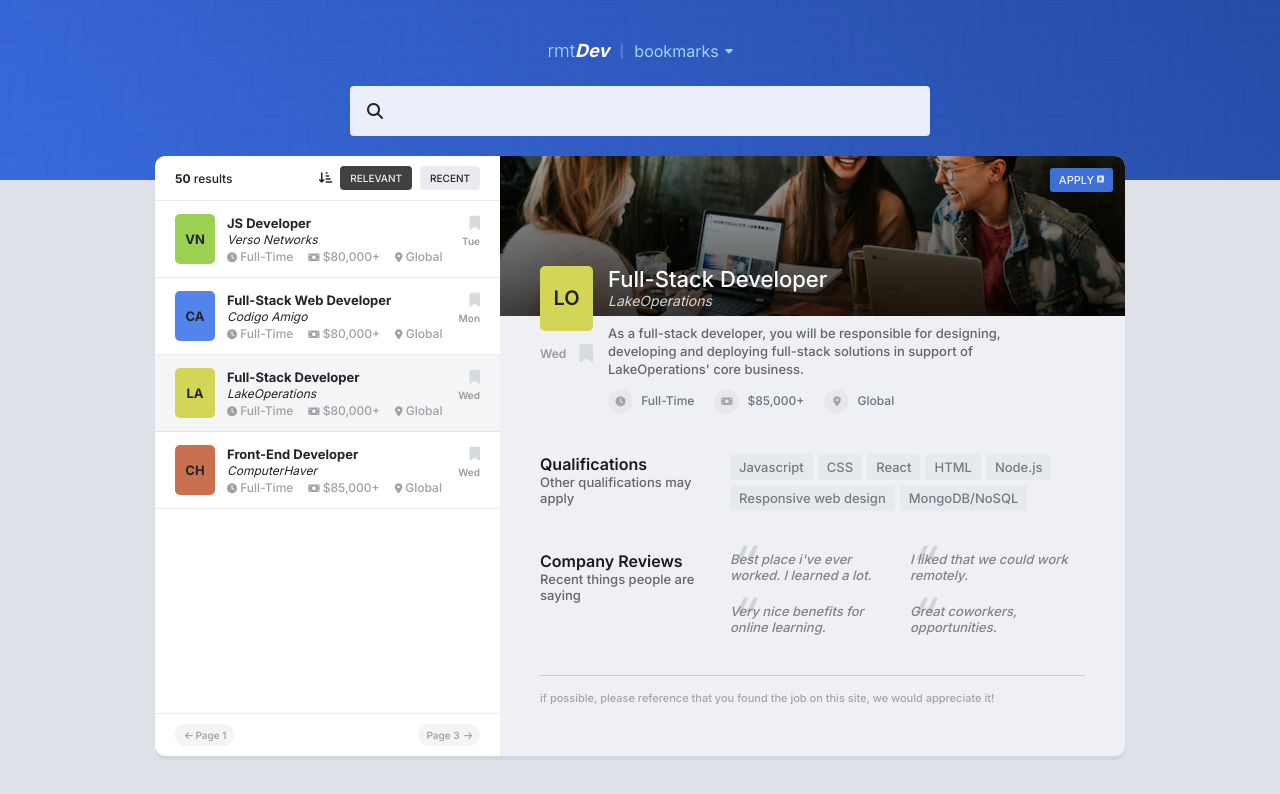
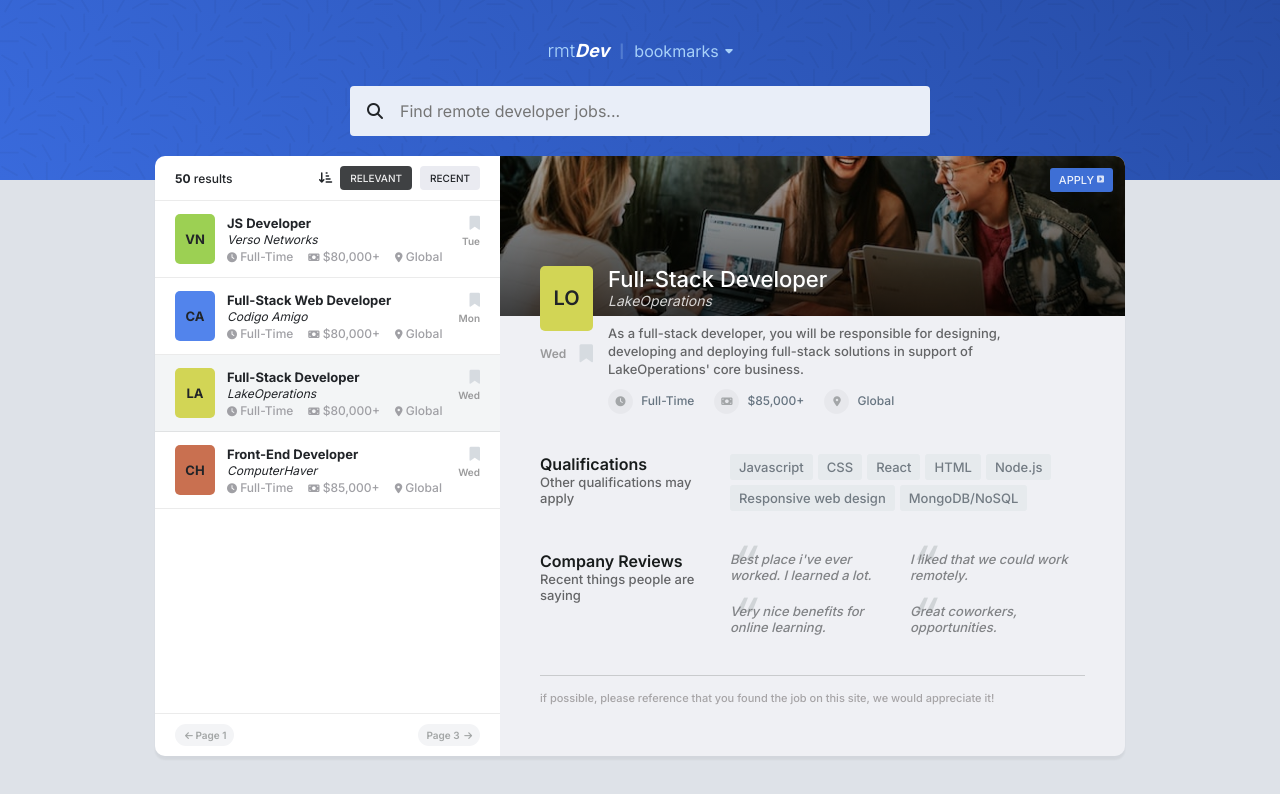
Before and after one commit to 7amdev/job-listing-app, a plain HTML site: page index.html in a window 1280 px wide. Drawn offline with Linux system fonts and the light colour scheme.

Commit message:
style: add placeholder attribute on search input element

```diff
--- a/index.html
+++ b/index.html
@@ -30,7 +30,11 @@
     <button class="search__submit">
       <i class="fa-solid fa-magnifying-glass search__icon"></i>
     </button>
-    <input type="text" spellcheck="false" class="search__input">
+    <input
+      type="text"
+      class="search__input"
+      spellcheck="false"
+      placeholder="Find remote developer jobs..." />
   </form>
 
   <section class="container">
```
